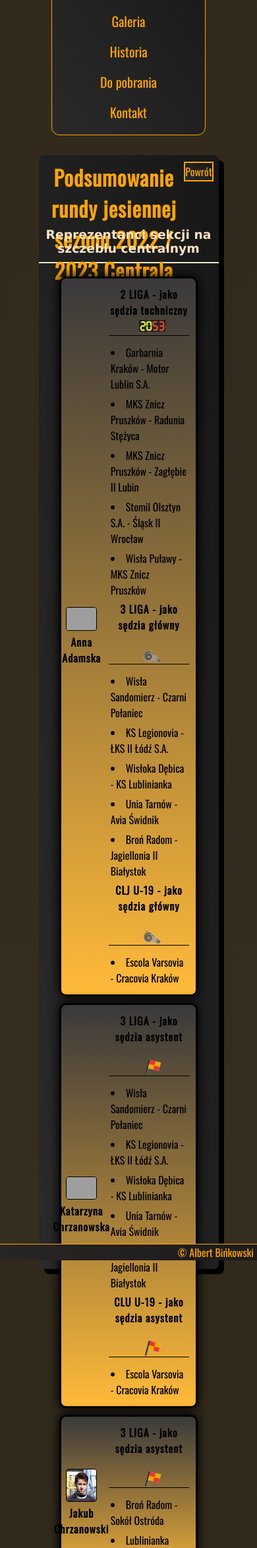
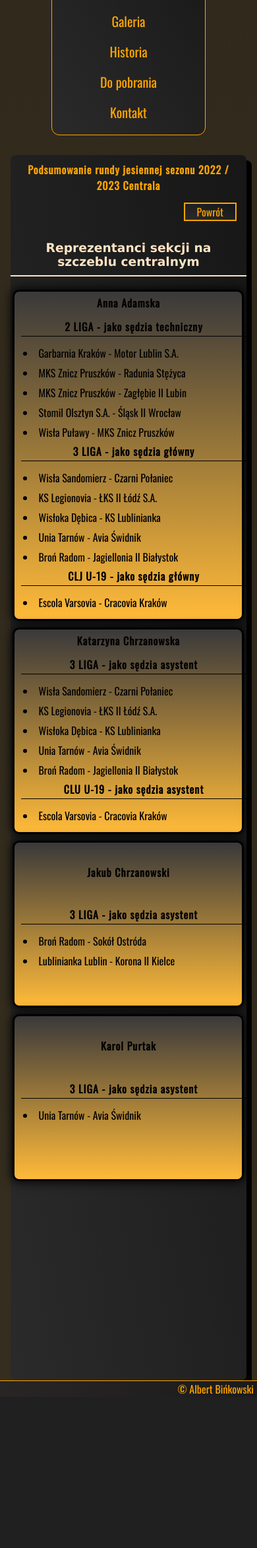
Before and after one commit to AlbertB93/SkoRefs, a PHP site: page /pages/news/news004.php in a window 390 px wide. Shown: the part 321-2667 px from the top of the page at 66% size. After the commit the page ends 2434 px from the top, so only its background shows below. Run offline with PHP 8.4, Linux system fonts and the light colour scheme; grey boxes are pictures that could not be loaded.

Commit message:
RWD - pages 14/16

```diff
--- a/pages/news/news004.php
+++ b/pages/news/news004.php
@@ -17,7 +17,7 @@
   <?php include("../../php/header--pages--news.php"); ?>
   <?php include("../../php/nav--pages--news.php"); ?>
 
-  <main style="height: 1650px">
+  <main style="height: 220vh;">
     <div class="news--simple--container--xlong">
       <div class="news--simple--container--xlong--header">
         <h1>Podsumowanie rundy jesiennej sezonu 2022 / 2023 Centrala</h1>
--- a/scss/style-pages.css
+++ b/scss/style-pages.css
@@ -274,7 +274,7 @@ $bg-color-test: linear-gradient(to top, rgb(76, 64, 35), rgb(80, 67, 44));
 $bg-color-black-orange: linear-gradient(to bottom, rgb(253, 167, 6), rgb(43, 42, 42));
  */
 main {
-  height: 600px;
+  height: 200vh;
 }
 
 .news--simple--container {
@@ -649,7 +649,7 @@ main {
   width: 70vw;
   height: 70vh;
   margin: 30px auto;
-  height: 200vh;
+  height: 210vh;
 }
 
 .news--simple--container--xlong--header {
@@ -894,6 +894,26 @@ main {
   .news--simple--container--long--box005--part2--person--text p {
     font-size: 1rem;
   }
+  .news--simple--container--xlong {
+    height: 210vh;
+    width: 86vw;
+  }
+  .news--simple--container--xlong--header {
+    flex-direction: column;
+    width: 84vw;
+  }
+  .news--simple--container--xlong--header h1 {
+    font-size: 1.5rem;
+  }
+  .news--simple--container--xlong--header .news--simple--container--btn--back {
+    align-self: flex-end;
+  }
+  .news--simple--container--xlong--box004 .news004--refBox--person--container {
+    width: 70vw;
+  }
+  .news--simple--container--xlong--box004 .news004--refBox--person--container--logo {
+    max-width: 30vw;
+  }
 }
 
 @media (max-width: 1000px) {
@@ -1011,120 +1031,11 @@ main {
     width: 30vw;
   }
   .news--simple--container--xlong {
-    border-radius: 8px;
-    background: linear-gradient(to left bottom, #171717, #2b2a2a);
-    box-shadow: 8px 8px black;
-    width: 70vw;
-    height: 70vh;
-    margin: 30px auto;
-    height: 200vh;
-  }
-  .news--simple--container--xlong--header {
-    margin: 0 auto;
-    display: flex;
-    flex-direction: row;
-    justify-content: center;
-    width: 66vw;
-    height: 100px;
-    padding-top: 10px;
-  }
-  .news--simple--container--xlong--header h1 {
-    color: #ffa600;
-    letter-spacing: 1px;
-    height: 80px;
-    margin: 0 auto;
-    text-align: center;
-  }
-  .news--simple--container--xlong--header .news--simple--container--btn--back {
-    background: linear-gradient(to left bottom, #171717, #2b2a2a);
-    border: solid 2px orange;
-    font-size: 1rem;
-    max-height: 30px;
-    width: 80px;
-    color: #ffa600;
-    cursor: pointer;
-    justify-content: flex-end;
-  }
-  .news--simple--container--xlong--header .news--simple--container--btn--back a {
-    color: #ffa600;
-    text-decoration: none;
-  }
-  .news--simple--container--xlong--box004 {
-    color: orange;
-    margin: 0 auto;
-  }
-  .news--simple--container--xlong--box004 h3 {
-    border-bottom: solid 2px bisque;
-    color: bisque;
-    font-family: Verdana, Geneva, Tahoma, sans-serif;
-    padding: 10px;
-    text-align: center;
-    margin-bottom: 10px;
-  }
-  .news--simple--container--xlong--box004 .news004--refBox {
-    align-items: center;
-    display: flex;
-    flex-direction: column;
-    justify-content: space-around;
-  }
-  .news--simple--container--xlong--box004 .news004--refBox--person--container {
-    background: linear-gradient(to bottom, #3a393a, #ffba39);
-    border: solid 3px black;
-    border-radius: 10px;
-    box-shadow: 0 0 16px 1px black;
-    color: black;
-    display: flex;
-    margin-top: 10px;
-    min-height: 30vh;
-    width: 54vw;
-  }
-  .news--simple--container--xlong--box004 .news004--refBox--person--container--logo {
-    align-items: center;
-    color: black;
-    display: flex;
-    flex-direction: column;
-    margin: auto auto;
-    max-height: 20vh;
-    max-width: 12vw;
-  }
-  .news--simple--container--xlong--box004 .news004--refBox--person--container--logo--image {
-    border: solid 1px black;
-    border-radius: 4px;
-    max-height: 100%;
-    max-width: 100%;
-    overflow: hidden;
-  }
-  .news--simple--container--xlong--box004 .news004--refBox--person--container--logo--name {
-    font-size: 1rem;
-    font-weight: 600;
-    letter-spacing: 1px;
-    text-align: center;
-    padding-top: 5px;
-  }
-  .news--simple--container--xlong--box004 .news004--refBox--person--container--text {
-    margin: 5px;
-    min-height: 18vh;
-    padding: 5px;
-    width: 34vw;
-  }
-  .news--simple--container--xlong--box004 .news004--refBox--person--container--text h4 {
-    border-bottom: solid 1px black;
-    letter-spacing: 1px;
-    margin-bottom: 10px;
-    padding: 2px;
-    text-align: center;
+    height: 210vh;
+    width: 94vw;
   }
   .news--simple--container--xlong--box004 .news004--refBox--person--container--text--img {
-    margin-left: 10px;
-    max-height: 40px;
-    max-width: 40px;
-    position: relative;
-    top: 16px;
-  }
-  .news--simple--container--xlong--box004 .news004--refBox--person--container--text li {
-    font-size: 1rem;
-    padding: 3px;
-    text-align: left;
+    display: none;
   }
 }
 
@@ -1277,6 +1188,51 @@ main {
     height: 4vh;
   }
   .news--simple--container--long--box005--part2--person--text p {
+    font-size: 0.8rem;
+  }
+  .news--simple--container--xlong {
+    height: 210vh;
+    width: 92vw;
+  }
+  .news--simple--container--xlong--header {
+    flex-direction: column;
+    width: 84vw;
+  }
+  .news--simple--container--xlong--header h1 {
+    font-size: 1.5rem;
+  }
+  .news--simple--container--xlong--header .news--simple--container--btn--back {
+    align-self: flex-end;
+  }
+  .news--simple--container--xlong--box004 {
+    color: orange;
+    margin: 0 auto;
+  }
+  .news--simple--container--xlong--box004 h3 {
+    border-bottom: solid 2px bisque;
+    color: bisque;
+    font-family: Verdana, Geneva, Tahoma, sans-serif;
+    padding: 10px;
+    text-align: center;
+    margin-bottom: 10px;
+  }
+  .news--simple--container--xlong--box004 .news004--refBox {
+    align-items: center;
+    display: flex;
+    flex-direction: column;
+    justify-content: space-around;
+  }
+  .news--simple--container--xlong--box004 .news004--refBox--person--container {
+    width: 80vw;
+  }
+  .news--simple--container--xlong--box004 .news004--refBox--person--container--logo {
+    max-height: auto;
+    max-width: 30vw;
+  }
+  .news--simple--container--xlong--box004 .news004--refBox--person--container--text {
+    width: 40vw;
+  }
+  .news--simple--container--xlong--box004 .news004--refBox--person--container--text li {
     font-size: 0.8rem;
   }
 }
@@ -1450,4 +1406,91 @@ main {
   .news--simple--container--long--box005--part2--person--text p {
     font-size: 0.9rem;
   }
+  .news--simple--container--xlong {
+    height: 220vh;
+    width: 92vw;
+  }
+  .news--simple--container--xlong--header {
+    flex-direction: column;
+    width: 84vw;
+  }
+  .news--simple--container--xlong--header h1 {
+    font-size: 1rem;
+  }
+  .news--simple--container--xlong--header .news--simple--container--btn--back {
+    align-self: flex-end;
+  }
+  .news--simple--container--xlong--box004 {
+    margin-top: 20px;
+    height: 200vh;
+    width: 92vw;
+  }
+  .news--simple--container--xlong--box004 h3 {
+    border-bottom: solid 2px bisque;
+    color: bisque;
+    font-family: Verdana, Geneva, Tahoma, sans-serif;
+    padding: 10px;
+    text-align: center;
+    margin-bottom: 10px;
+  }
+  .news--simple--container--xlong--box004 .news004--refBox {
+    flex-direction: column;
+    width: 92vw;
+  }
+  .news--simple--container--xlong--box004 .news004--refBox--person--container {
+    background: linear-gradient(to bottom, #3a393a, #ffba39);
+    border: solid 3px black;
+    border-radius: 10px;
+    box-shadow: 0 0 16px 1px black;
+    color: black;
+    display: flex;
+    flex-direction: column;
+    margin-top: 10px;
+    min-height: 30vh;
+    width: 90vw;
+  }
+  .news--simple--container--xlong--box004 .news004--refBox--person--container--logo {
+    align-items: center;
+    color: black;
+    display: flex;
+    flex-direction: column;
+    margin: auto auto;
+    max-height: 20vh;
+    max-width: 90vw;
+  }
+  .news--simple--container--xlong--box004 .news004--refBox--person--container--logo--image {
+    display: none;
+  }
+  .news--simple--container--xlong--box004 .news004--refBox--person--container--logo--name {
+    font-size: 1rem;
+    font-weight: 600;
+    letter-spacing: 1px;
+    text-align: center;
+    padding-top: 5px;
+  }
+  .news--simple--container--xlong--box004 .news004--refBox--person--container--text {
+    margin: 5px;
+    min-height: 18vh;
+    padding: 5px;
+    width: 90vw;
+  }
+  .news--simple--container--xlong--box004 .news004--refBox--person--container--text h4 {
+    border-bottom: solid 1px black;
+    letter-spacing: 1px;
+    margin-bottom: 10px;
+    padding: 2px;
+    text-align: center;
+  }
+  .news--simple--container--xlong--box004 .news004--refBox--person--container--text--img {
+    margin-left: 10px;
+    max-height: 40px;
+    max-width: 40px;
+    position: relative;
+    top: 16px;
+  }
+  .news--simple--container--xlong--box004 .news004--refBox--person--container--text li {
+    font-size: 1rem;
+    padding: 3px;
+    text-align: left;
+  }
 }
--- a/scss/style-pages.scss
+++ b/scss/style-pages.scss
@@ -4,7 +4,7 @@
 
 
 main {
-    height: 600px;
+    height: 200vh;
 }
 
 
@@ -293,7 +293,7 @@ main {
 .news--simple--container--xlong {
 
     @include simple--container();
-    height: 200vh;
+    height: 210vh;
 
     &--box004 {
         color: orange;
@@ -502,6 +502,37 @@ main {
 
     }
 
+    .news--simple--container--xlong {
+
+        height: 210vh;
+        width: 86vw;
+
+        &--header {
+            flex-direction: column;
+            width: 84vw;
+
+            h1 {
+                font-size: 1.5rem;
+            }
+
+            .news--simple--container--btn--back {
+                align-self: flex-end;
+            }
+        }
+
+
+        &--box004 {
+            .news004--refBox {
+                &--person--container {
+                    width: 70vw;
+
+                    &--logo {
+                        max-width: 30vw;
+                    }
+                }
+            }
+        }
+    }
 
 }
 
@@ -562,7 +593,7 @@ main {
 
     .news--simple--container--long {
 
-        height: 160vh; // to jest okej.
+        height: 160vh;
         width: 94vw;
 
         &--box003 {
@@ -605,87 +636,17 @@ main {
     }
 
     .news--simple--container--xlong {
-
-        @include simple--container();
-        height: 200vh;
+        height: 210vh;
+        width: 94vw;
 
         &--box004 {
-            color: orange;
-            margin: 0 auto;
-
-            h3 {
-                @include simple--container--h3;
-            }
 
             .news004--refBox {
-                align-items: center;
-                display: flex;
-                flex-direction: column;
-                justify-content: space-around;
+                &--person--container {
+                    &--text {
+                        &--img {
+                            display: none;
 
-                &--person--container {
-                    background: $bg-color-grey-orange-bottom;
-                    border: solid 3px black;
-                    border-radius: 10px;
-                    box-shadow: 0 0 16px 1px black;
-                    color: black;
-                    display: flex;
-                    margin-top: 10px;
-                    min-height: 30vh;
-                    width: 54vw;
-
-                    &--logo {
-                        align-items: center;
-                        color: black;
-                        display: flex;
-                        flex-direction: column;
-                        margin: auto auto;
-                        max-height: 20vh;
-                        max-width: 12vw;
-
-                        &--image {
-                            border: solid 1px black;
-                            border-radius: 4px;
-                            max-height: 100%;
-                            max-width: 100%;
-                            overflow: hidden;
-                        }
-
-                        &--name {
-                            font-size: 1rem;
-                            font-weight: 600;
-                            letter-spacing: 1px;
-                            text-align: center;
-                            padding-top: 5px;
-                        }
-                    }
-
-                    &--text {
-                        margin: 5px;
-                        min-height: 18vh;
-                        padding: 5px;
-                        width: 34vw;
-
-                        h4 {
-                            border-bottom: solid 1px black;
-                            letter-spacing: 1px;
-                            margin-bottom: 10px;
-                            padding: 2px;
-                            text-align: center;
-                        }
-
-                        &--img {
-                            margin-left: 10px;
-                            max-height: 40px;
-                            max-width: 40px;
-                            position: relative;
-                            top: 16px;
-                        }
-
-                        li {
-                            font-size: 1rem;
-                            padding: 3px;
-                            text-align: left;
                         }
                     }
                 }
@@ -850,6 +811,61 @@ main {
         }
 
     }
+
+    .news--simple--container--xlong {
+
+        height: 210vh;
+        width: 92vw;
+
+        &--header {
+            flex-direction: column;
+            width: 84vw;
+
+            h1 {
+                font-size: 1.5rem;
+            }
+
+            .news--simple--container--btn--back {
+                align-self: flex-end;
+            }
+        }
+
+
+        &--box004 {
+            color: orange;
+            margin: 0 auto;
+
+            h3 {
+                @include simple--container--h3;
+            }
+
+            .news004--refBox {
+                align-items: center;
+                display: flex;
+                flex-direction: column;
+                justify-content: space-around;
+
+                &--person--container {
+                    width: 80vw;
+
+                    &--logo {
+                        max-height: auto;
+                        max-width: 30vw;
+                    }
+
+                    &--text {
+                        width: 40vw;
+
+                        li {
+                            font-size: 0.8rem;
+                        }
+                    }
+                }
+            }
+        }
+    }
+
+
 }
 
 
@@ -1027,4 +1043,107 @@ main {
 
     }
 
+    .news--simple--container--xlong {
+
+        height: 220vh;
+        width: 92vw;
+
+        &--header {
+            flex-direction: column;
+            width: 84vw;
+
+            h1 {
+                font-size: 1rem;
+            }
+
+            .news--simple--container--btn--back {
+                align-self: flex-end;
+            }
+        }
+
+
+        &--box004 {
+            margin-top: 20px;
+            height: 200vh;
+            width: 92vw;
+
+            h3 {
+                @include simple--container--h3;
+            }
+
+            .news004--refBox {
+                flex-direction: column;
+                width: 92vw;
+
+                &--person--container {
+                    background: $bg-color-grey-orange-bottom;
+                    border: solid 3px black;
+                    border-radius: 10px;
+                    box-shadow: 0 0 16px 1px black;
+                    color: black;
+                    display: flex;
+                    flex-direction: column;
+                    margin-top: 10px;
+                    min-height: 30vh;
+                    width: 90vw;
+
+                    &--logo {
+                        align-items: center;
+                        color: black;
+                        display: flex;
+                        flex-direction: column;
+                        margin: auto auto;
+                        max-height: 20vh;
+                        max-width: 90vw;
+
+                        &--image {
+                            display: none;
+
+                        }
+
+                        &--name {
+                            font-size: 1rem;
+                            font-weight: 600;
+                            letter-spacing: 1px;
+                            text-align: center;
+                            padding-top: 5px;
+                        }
+                    }
+
+                    &--text {
+                        margin: 5px;
+                        min-height: 18vh;
+                        padding: 5px;
+                        width: 90vw;
+
+                        h4 {
+                            border-bottom: solid 1px black;
+                            letter-spacing: 1px;
+                            margin-bottom: 10px;
+                            padding: 2px;
+                            text-align: center;
+                        }
+
+                        &--img {
+                            margin-left: 10px;
+                            max-height: 40px;
+                            max-width: 40px;
+                            position: relative;
+                            top: 16px;
+                        }
+
+                        li {
+                            font-size: 1rem;
+                            padding: 3px;
+                            text-align: left;
+                        }
+                    }
+                }
+            }
+        }
+
+
+    }
+
+
 }
```
Also changed, not shown: scss/style-pages.min.css.
